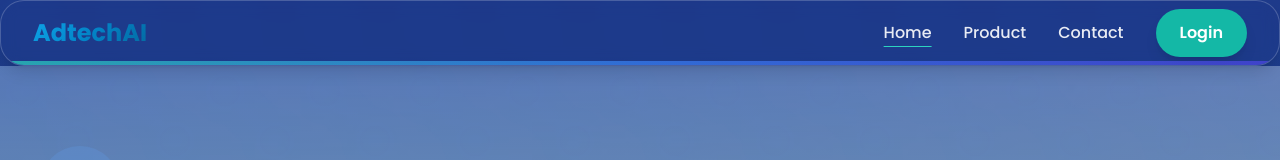
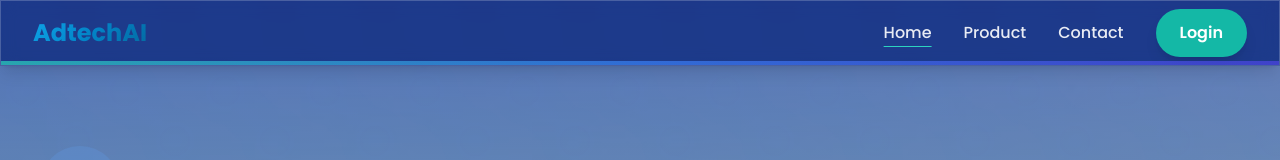
Before and after one commit to jbmatlick/chatb2b, a React (Create React App) app: page / in a window 1280 px wide. Shown: the top 160 px of the page. Built offline with nearby package versions, Linux system fonts and the light colour scheme.

Commit message:
Remove rounded corners from navbar for modern edge-to-edge look

```diff
--- a/src/components/Navbar.js
+++ b/src/components/Navbar.js
@@ -9,7 +9,7 @@ const Navbar = () => {
 
   return (
     <>
-      <nav className="sticky top-0 z-50 glass-card bg-blue-900/30 backdrop-blur border-b border-white/20 shadow-lg">
+      <nav className="sticky top-0 z-50 glass-card bg-blue-900/30 backdrop-blur border-b border-white/20 shadow-lg rounded-none">
         {/* Wave divider at bottom */}
         <div className="absolute bottom-0 left-0 right-0 h-1 bg-gradient-to-r from-teal-400 via-blue-500 to-indigo-600 opacity-70"></div>
         <div className="max-w-7xl mx-auto px-4 sm:px-6 lg:px-8">
```
